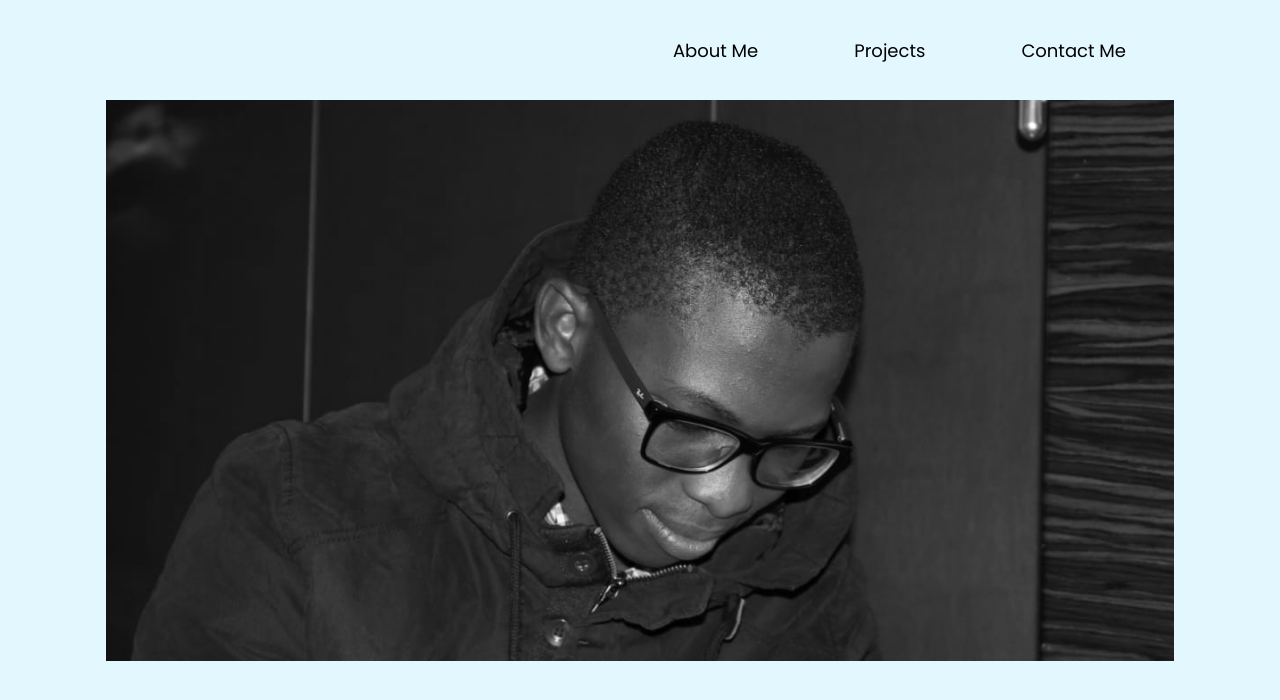
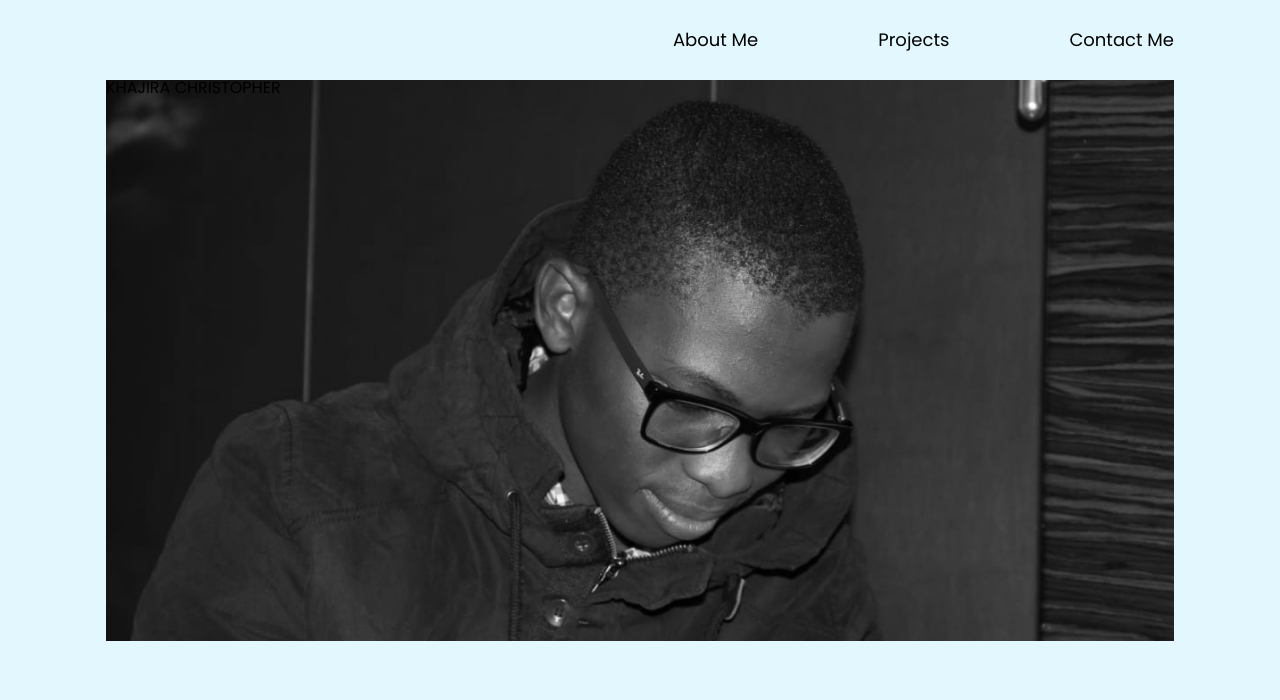
Before and after one commit to Ckhajira/portfolio-website, a plain HTML site: page index.html in a window 1280 px wide. Drawn offline with Linux system fonts and the light colour scheme.

Commit message:
This commit adds a reset stylesheet to remove default styles

```diff
--- a/index.css
+++ b/index.css
@@ -1,5 +1,47 @@
 @import url("https://fonts.googleapis.com/css?family=Poppins");
-
+html, body, div, span, applet, object, iframe,
+h1, h2, h3, h4, h5, h6, p, blockquote, pre,
+a, abbr, acronym, address, big, cite, code,
+del, dfn, em, img, ins, kbd, q, s, samp,
+small, strike, strong, sub, sup, tt, var,
+b, u, i, center,
+dl, dt, dd, ol, ul, li,
+fieldset, form, label, legend,
+table, caption, tbody, tfoot, thead, tr, th, td,
+article, aside, canvas, details, embed,
+figure, figcaption, footer, header, hgroup,
+menu, nav, output, ruby, section, summary,
+time, mark, audio, video {
+	margin: 0;
+	padding: 0;
+	border: 0;
+	font-size: 100%;
+	font: inherit;
+	vertical-align: baseline;
+}
+/* HTML5 display-role reset for older browsers */
+article, aside, details, figcaption, figure,
+footer, header, hgroup, menu, nav, section {
+	display: block;
+}
+body {
+	line-height: 1;
+}
+ol, ul {
+	list-style: none;
+}
+blockquote, q {
+	quotes: none;
+}
+blockquote:before, blockquote:after,
+q:before, q:after {
+	content: '';
+	content: none;
+}
+table {
+	border-collapse: collapse;
+	border-spacing: 0;
+}
 *,
 *::before,
 *::after {
@@ -17,7 +59,7 @@ body {
     display: flex;
     margin: 0;
     padding: 0;
-    height: 100px;
+    height: 80px;
     align-items: center;
     justify-content: flex-end;
 }
@@ -27,20 +69,31 @@ body {
     font-size: 18px;
 
 }
+ul{
+    margin: 0;
+    padding: 0;
+}
 
 .main-nav a {
     text-decoration: none;
-    padding: 3rem;
+    padding-left: 120px;
     color: black;
 }
 
 .main-nav a:hover {
     color: gray;
 }
-.background-img{
+
+.background-img {
     background-image: url(./images/back.png);
     width: 1068px;
     height: 561px;
     background-repeat: no-repeat;
     background-size: contain;
 }
+
+
+section{
+    margin: 0;
+    padding: 0;
+}
--- a/index.html
+++ b/index.html
@@ -23,7 +23,7 @@
     <section>
         <article>
             <div class="background-img">
-
+                <h1>KHAJIRA CHRISTOPHER</h1>
             </div>
 
         </article>
```
